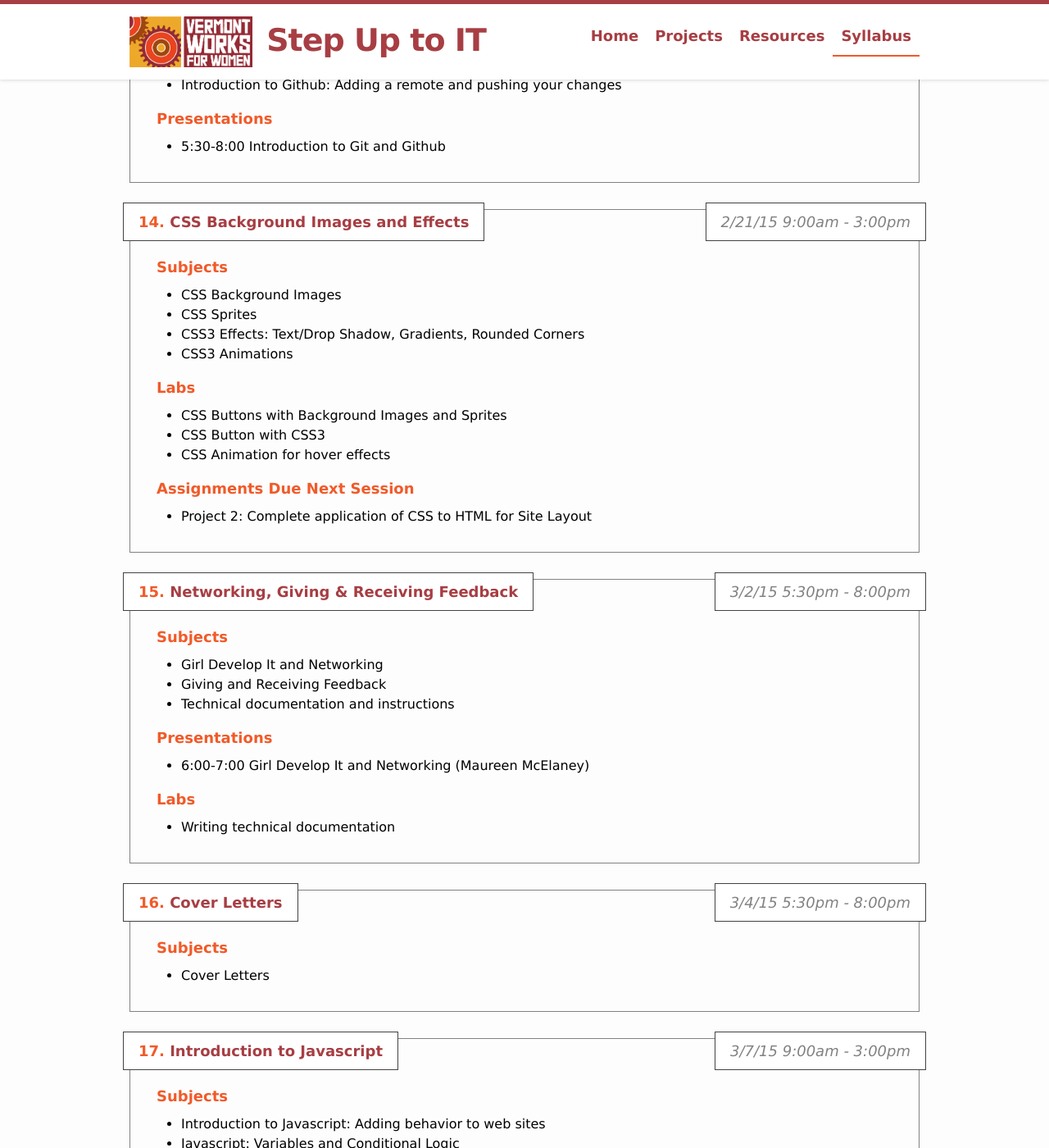
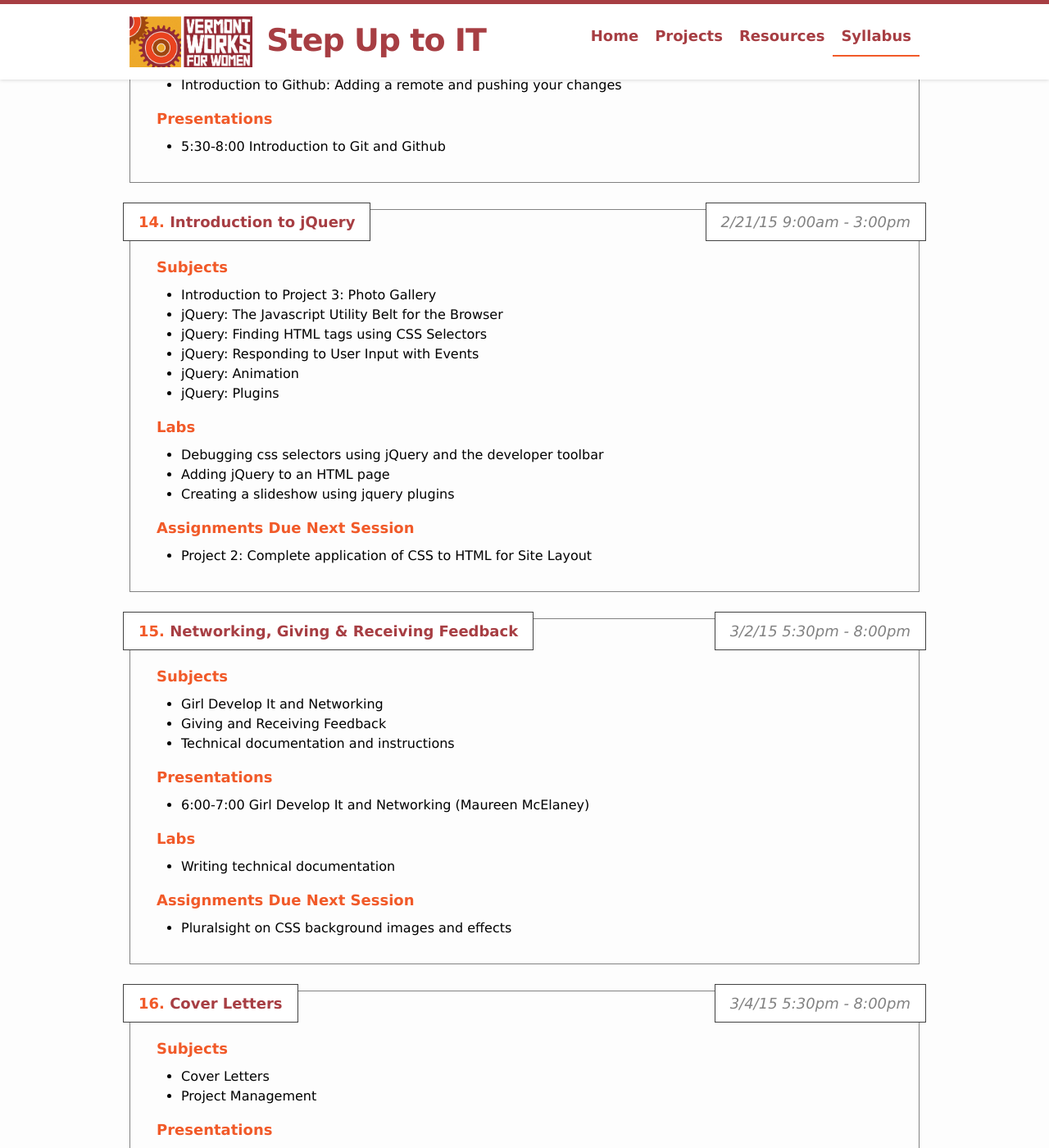
Before and after one commit to jennybeaudin/step-up-it, a Jekyll site: the page built from syllabus.html, in a window 1280 px wide and 1400 px high, scrolled down 5807 px. Shown: the whole window at 82% size. Built offline with Jekyll 4.4.1, drawn with Linux system fonts in a browser that asks for light colours; some of the changed text lies outside the part shown.

Commit message:
Incorporate jenny's feedback.

```diff
--- a/_data/syllabus.json
+++ b/_data/syllabus.json
@@ -244,20 +244,22 @@
         "5:30-8:00 Introduction to Git and Github"
       ]
     },{
-      "title": "CSS Background Images and Effects",
+      "title": "Introduction to jQuery",
       "date": "2/21/15",
       "start_time": "9:00am",
       "end_time": "3:00pm",
       "subjects": [
-        "CSS Background Images",
-        "CSS Sprites",
-        "CSS3 Effects: Text/Drop Shadow, Gradients, Rounded Corners",
-        "CSS3 Animations"
+        "Introduction to Project 3: Photo Gallery",
+        "jQuery: The Javascript Utility Belt for the Browser",
+        "jQuery: Finding HTML tags using CSS Selectors",
+        "jQuery: Responding to User Input with Events",
+        "jQuery: Animation",
+        "jQuery: Plugins"
       ],
       "labs": [
-        "CSS Buttons with Background Images and Sprites",
-        "CSS Button with CSS3",
-        "CSS Animation for hover effects"
+        "Debugging css selectors using jQuery and the developer toolbar",
+        "Adding jQuery to an HTML page",
+        "Creating a slideshow using jquery plugins"
       ],
       "assignments": [
         "Project 2: Complete application of CSS to HTML for Site Layout"
@@ -277,6 +279,9 @@
       ],
       "labs": [
         "Writing technical documentation"
+      ],
+      "assignments": [
+        "Pluralsight on CSS background images and effects"
       ]
     },{
       "title": "Cover Letters",
@@ -284,7 +289,15 @@
       "start_time": "5:30pm",
       "end_time": "8:00pm",
       "subjects": [
-        "Cover Letters"
+        "Cover Letters",
+        "Project Management"
+      ],
+      "presentations": [
+        "Project Management"
+      ],
+      "assignments": [
+        "Pluralsight on JQuery",
+        "Work on Cover Letters"
       ]
     },{
       "title": "Introduction to Javascript",
@@ -296,9 +309,7 @@
         "Javascript: Variables and Conditional Logic",
         "Javascript: Functions",
         "Javascript: Loops",
-        "Javascript: Objects",
-        "Javascript with HTML: The script tag",
-        "Introduction to Project 3: Photo Gallery"
+        "Javascript: Objects"
       ],
       "labs": [
         "Hello World in Javascript",
@@ -323,28 +334,22 @@
         "Google Analytics"
       ]
     },{
-      "title": "Handling Failure and Harassment",
+      "title": "Data Warehousing & Manipulation",
       "date": "3/11/15",
       "start_time": "5:30pm",
       "end_time": "8:00pm",
       "subjects": [
-        "Sexual Harassment",
-        "Failure (how that ties into self esteem)"
+        "Data Warehousing",
+        "Data Manipulation"
       ]
     },{
-      "title": "Introduction to jQuery",
+      "title": "Javascript Continued",
       "date": "3/14/15",
       "start_time": "9:00am",
       "end_time": "3:00pm",
       "subjects": [
-        "jQuery: The Javascript Utility Belt for the Browser",
-        "jQuery: Finding HTML tags",
-        "jQuery: Handling Click Events"
       ],
       "labs": [
-        "Creating a slideshow using jquery plugins",
-        "Hooking up calculator code to the browser to let the user do the calculating",
-        "Debugging css selectors using jQuery and the developer toolbar"
       ],
       "assignments": [
         "Project 3: Add CSS Styling and jQuery Lightbox plugin to open large images in an overlay with a caption when the thumbnails are clicked"
@@ -372,6 +377,9 @@
         "Uploading website files using FTP: Web root",
         "Launch Checklist"
       ],
+      "presentations": [
+        "6:00-8:00 Launching a website: Domains, Hosting and FTP"
+      ],
       "labs": [
         "Using FTP to transfer files to a hosting account"
       ]
@@ -382,9 +390,10 @@
       "end_time": "3:00pm",
       "subjects": [
         "What is a CMS?",
-        "Wordpress: Tour",
+        "Wordpress: Tour (Blog Posts and Pages)",
         "Wordpress: Installation",
-        "Wordpress: Themes Overview"
+        "Wordpress: Themes",
+        "Wordpress: Plugins"
       ],
       "labs": [
         "Installation of wordpress",
@@ -410,7 +419,7 @@
         "Arduino"
       ],
       "presentations": [
-        "5:30-8:00 Arduino"
+        "5:30-8:00 Arduino Workshop"
       ]
     },{
       "title": "Student Presentations",
@@ -426,7 +435,11 @@
       "start_time": "5:30pm",
       "end_time": "8:00pm",
       "subjects": [
-        "Networking, project review and problem solving, employment support"
+        "Networking, project review and problem solving, employment support",
+        "What can failure teach us?"
+      ],
+      "presentations": [
+        "7:00-8:00 Isaiah Keepin"
       ]
     },{
       "title": "Follow Up 2",
@@ -434,7 +447,8 @@
       "start_time": "5:30pm",
       "end_time": "8:00pm",
       "subjects": [
-        "Networking, project review and problem solving, employment support"
+        "Networking, project review and problem solving, employment support",
+        "Sexual Harassment"
       ]
     },{
       "title": "Follow Up 3",
@@ -446,7 +460,7 @@
         "Negotation"
       ],
       "presentations": [
-        "Negotation (Meghan Oliver)"
+        "6:30-8:00 Negotation in the workplace (Meghan Oliver)"
       ]
     },{
       "title": "Follow Up 4",
@@ -462,7 +476,7 @@
       "start_time": "5:30pm",
       "end_time": "8:00pm",
       "subjects": [
-        "Participant  Project Presentations & Feedback"
+        "Participant Project Presentations & Feedback"
       ]
     },{
       "title": "Follow Up 6",
@@ -470,7 +484,7 @@
       "start_time": "5:30pm",
       "end_time": "8:00pm",
       "subjects": [
-        "Participant  Project Presentations & Feedback"
+        "Participant Project Presentations & Feedback"
       ]
     }
   ]
```
